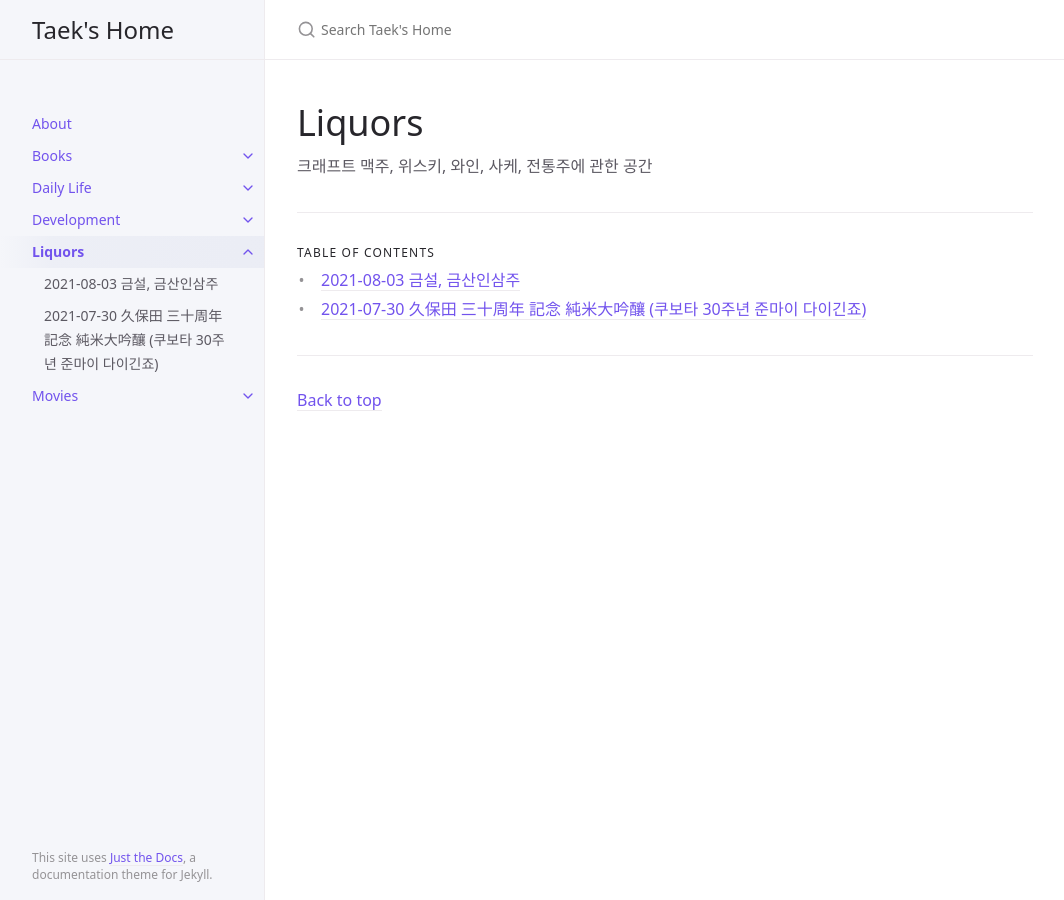
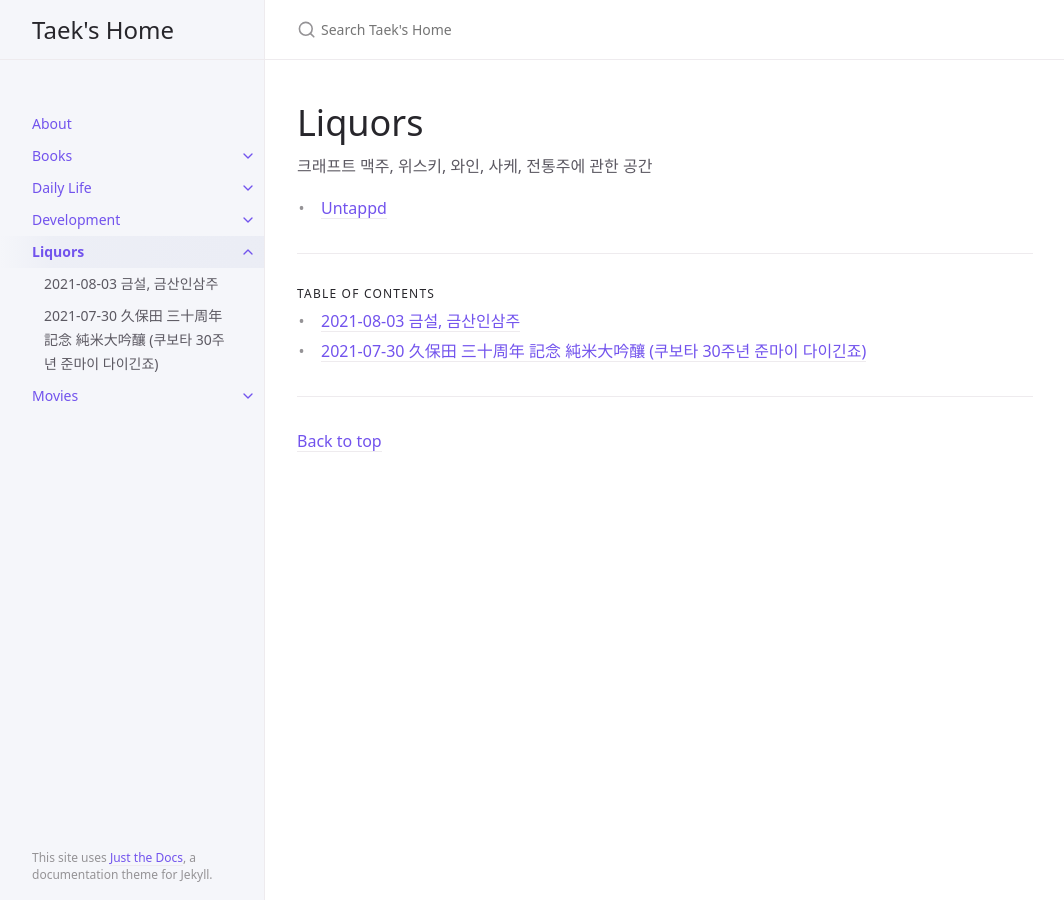
Before and after one commit to SEONGTAEK01/SEONGTAEK01.github.io, a Jekyll site: the page built from docs/liquors/liquors.md, in a window 1280 px wide. Shown: the whole page, without its empty margins (107-1171 px from the left). Built offline with Jekyll 4.4.1, drawn with Linux system fonts in a browser that asks for light colours.

Commit message:
Add untappd profile

```diff
--- a/docs/liquors/liquors.md
+++ b/docs/liquors/liquors.md
@@ -8,3 +8,4 @@ permalink: /docs/liquors
 
 # Liquors
 크래프트 맥주, 위스키, 와인, 사케, 전통주에 관한 공간
+- [Untappd](https://untappd.com/user/Taek7937)
```
